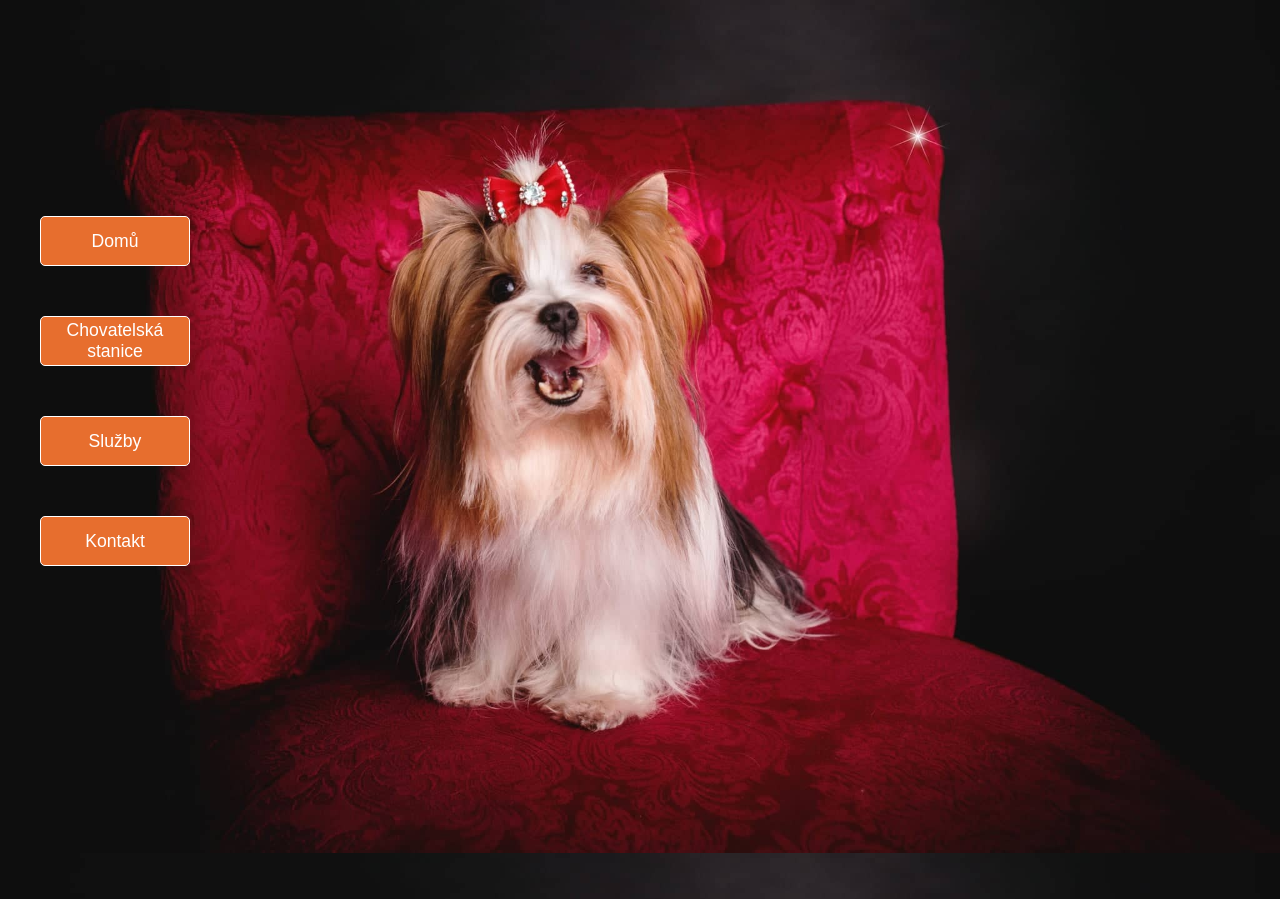
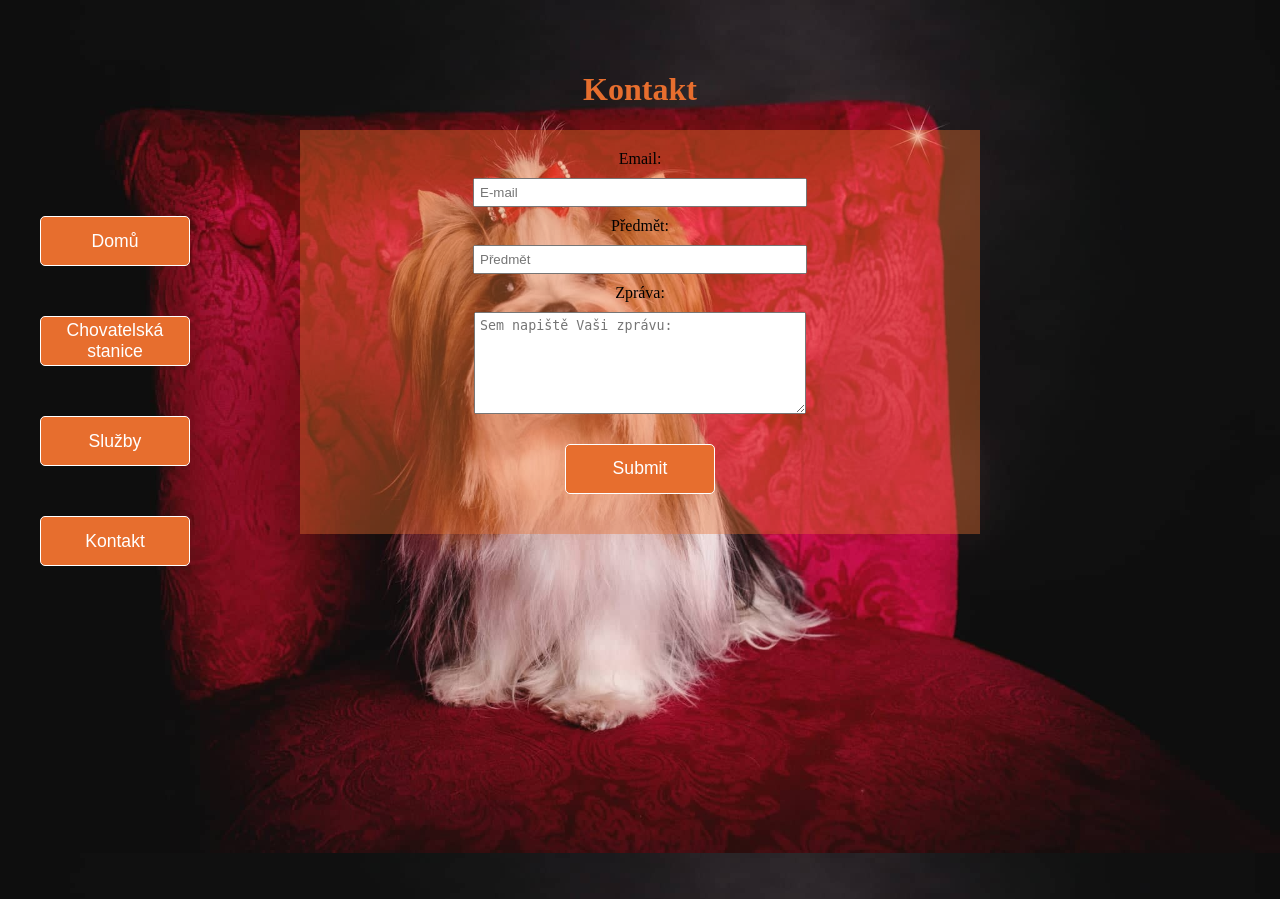
Before and after one commit to KvetoslavPrikryl/Sweet_caramel_rose_DJANGO, a Django app: page /kontakt in a window 1280 px wide. Shown: the top 899 px of the page. Run offline with Django 4.2, Linux system fonts and the light colour scheme.

Commit message:
git pull to e desktop PC

```diff
--- a/backend/static/Scripts/base.js
+++ b/backend/static/Scripts/base.js
@@ -1,9 +1,9 @@
 function hamburger(){
     $("#hamburger").click(function(){
-        if ($(this).childern("nav")){
+        if ($(this).children(".nav")){
             $(".nav").addClass("active").removeClass("nav")
         }
-        else if ($(this).childern("active")){
+        else if ($(this).children(".active")){
             $(".active").addClass("nav").removeClass("active")
         }
 
--- a/backend/static/Styles/base.css
+++ b/backend/static/Styles/base.css
@@ -37,19 +37,24 @@ header{
 }
 .backend-message{
     position: absolute;
-    width: 100%;
+    width: 50%;
     text-align: center;
     background: white;
+    left: 25%;
+    font-size: 2rem;
+    padding: 20px;
+    color: green;
 }
 .body-container{
     display: flex;
     flex-direction: initial;
+    min-width: 100%;
+    min-height: 100vh;
 }
 
 /* Navbar */
 
 .navbar{
-    height: 100vh;
     position: fixed;
 }
 .nav{
@@ -173,6 +178,9 @@ main{
     .footer-container .cont-left{
         padding: 5rem 3rem 1rem 3rem;
     }
+    .input{
+        width: 80%;
+    }
 }
 @media screen and (max-width:640px) {
     .footer-container{
--- /dev/null
+++ b/backend/static/Styles/contact.css
@@ -0,0 +1,19 @@
+.container{
+    text-align: center;
+    width: 100%;
+}
+.form-contact{
+    margin: 20px auto;
+    width: 50%;
+    background: rgba(231, 111, 46, 0.4);
+    padding: 20px;
+    display: flex;
+    flex-direction: column;
+    align-items: center;
+    justify-content: center;
+}
+@media screen and (max-width:1000px){
+    .form-contact{
+        width: 80%;
+    }
+}
--- a/backend/static/Styles/gallery.css
+++ b/backend/static/Styles/gallery.css
@@ -30,6 +30,7 @@
 }
 .gallery-images{
     display: flex;
+    flex-direction: column;
 }
 .gallery-img{
     position: relative;
--- a/backend/templates/base.html
+++ b/backend/templates/base.html
@@ -18,7 +18,7 @@
 
         {% if user.is_authenticated %}
             <header>
-                <h3 class="admin_user">Jsi přihlášena </h3>
+                <h3 class="admin_user">Jsi přihlášena</h3>
                 <a class="logout" href="{% url 'logout'%}">Odhlásit</a>
             </header>
         {% endif %}
@@ -28,9 +28,7 @@
             {% endfor %}
         {% endif %}
 
-        <div class="body-container">
         <main>
-
             {% block content %}
 
             {% endblock %}
@@ -44,7 +42,6 @@
             </ul>
             <button class="hamburger" id="hamburger"><img src="../static/IMG/menu.png" width="30"></button>
         </nav>
-        </div>
     </div>
 
     <footer>
--- a/backend/website/templates/contact.html
+++ b/backend/website/templates/contact.html
@@ -1,8 +1,24 @@
 {% extends "base.html" %}
 {% load static %}
 
+{% block styling %}
+    <link rel="stylesheet", href="{% static 'Styles/contact.css' %}">
+{% endblock %}
+
 {% block content %}
 
-
+    <div class="container">
+        <h1>Kontakt</h1>
+        <form action="{% url 'contact' %}" method="POST" class="form-contact">
+            {% csrf_token %}
+            <label>Email:</label>
+            <input type="email" name="user_email" class="input" placeholder="E-mail"></input>
+            <label>Předmět:</label>
+            <input type="text" name="subject" class="input" placeholder="Předmět"></input>
+            <label>Zpráva:</label>
+            <textarea rows="6" placeholder="Sem napiště Vaši zprávu:" name="message" class="input"></textarea>
+            <input type="submit" class="btn form-button">
+        </form>
+    </div>
 
 {% endblock  %}
--- a/backend/website/templates/kennel.html
+++ b/backend/website/templates/kennel.html
@@ -8,7 +8,7 @@
 {% block content %}
 
     <div class="container">
-        <h1></h1>
+        <h1 class="logo-name">Sweet Caramel Rose</h1>
         <h2></h2>
         <section class="kennel">
             <div class="kennel-dogs">
--- a/backend/website/views.py
+++ b/backend/website/views.py
@@ -4,6 +4,8 @@ from django.contrib import messages
 from .models import User, Dog, Service, Galery
 from .form import DogForm, ServiceForm, GalleryForm
 from django.http import HttpResponseRedirect
+from django.core.mail import send_mail, BadHeaderError
+from django.conf import settings
 
 def home(request):
     user_list = User.objects.all()
@@ -132,4 +134,20 @@ def delete_img(request, pk):
     return redirect("service")
 
 def contact(request):
+    if request.method == "POST":
+        message = request.POST["message"]
+        email = request.POST["user_email"]
+        subject = request.POST["subject"]
+
+        if message and email and subject:
+            try:
+                send_mail(subject, message,email, ["kveta.prikryl@gmail.com"])
+                messages.success(request, f"Email byl v pořádku odeslán. :)")
+
+            except BadHeaderError:
+                messages.success(request, f"Nepodařilo se odeslat email. Je vše správně vyplněné?")
+            return redirect("contact")
+        else:
+            messages.success(request, f"Nepodařilo se odeslat email. Je vše správně vyplněné?")
+
     return render(request, "contact.html", {})
```
Also changed, not shown: backend/backend/settings.py (+7 -0 lines), backend/static/Styles/kennel.css (+12 -2 lines), backend/db.sqlite3. Lines whose indentation alone changed are shown as unchanged.
